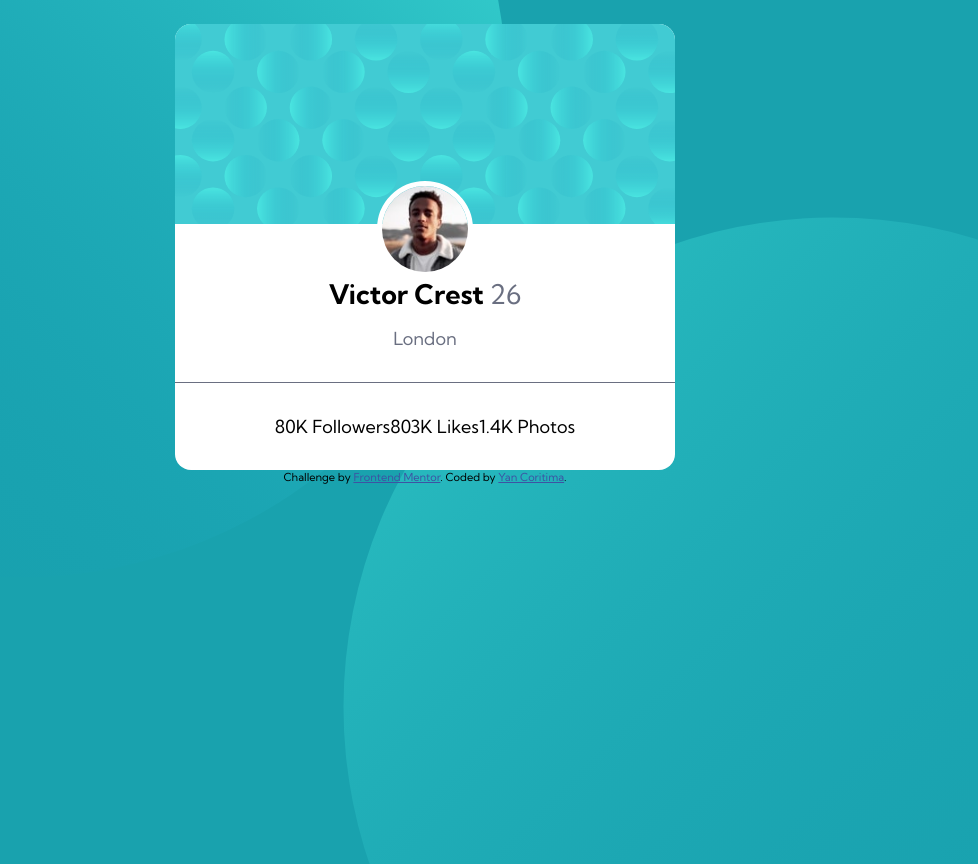
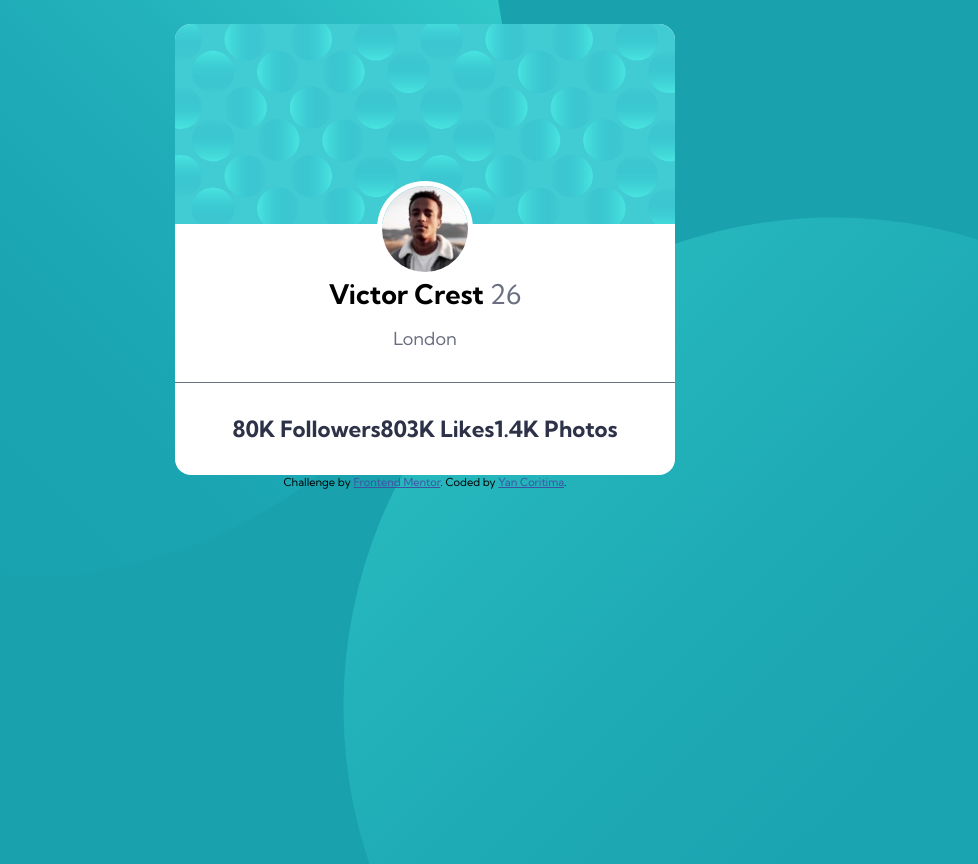
Before and after one commit to Nigraum/profile-card-component, a plain HTML site: page index.html in a window 1280 px wide. Shown: the top 864 px of the page, without its empty margins (215-1193 px from the left). Drawn offline with Linux system fonts and the light colour scheme.

Commit message:
Styling li

```diff
--- a/assets/styles.css
+++ b/assets/styles.css
@@ -99,6 +99,13 @@ body {
     justify-content: center;
 }
 
+.container .stats ul li {
+    font-weight: 700;
+    color: var(--desaturated-blue);
+    font-size: 1.4rem;
+    text-align: center;
+}
+
 footer {
     font-size: 11px;
     text-align: center;
```
